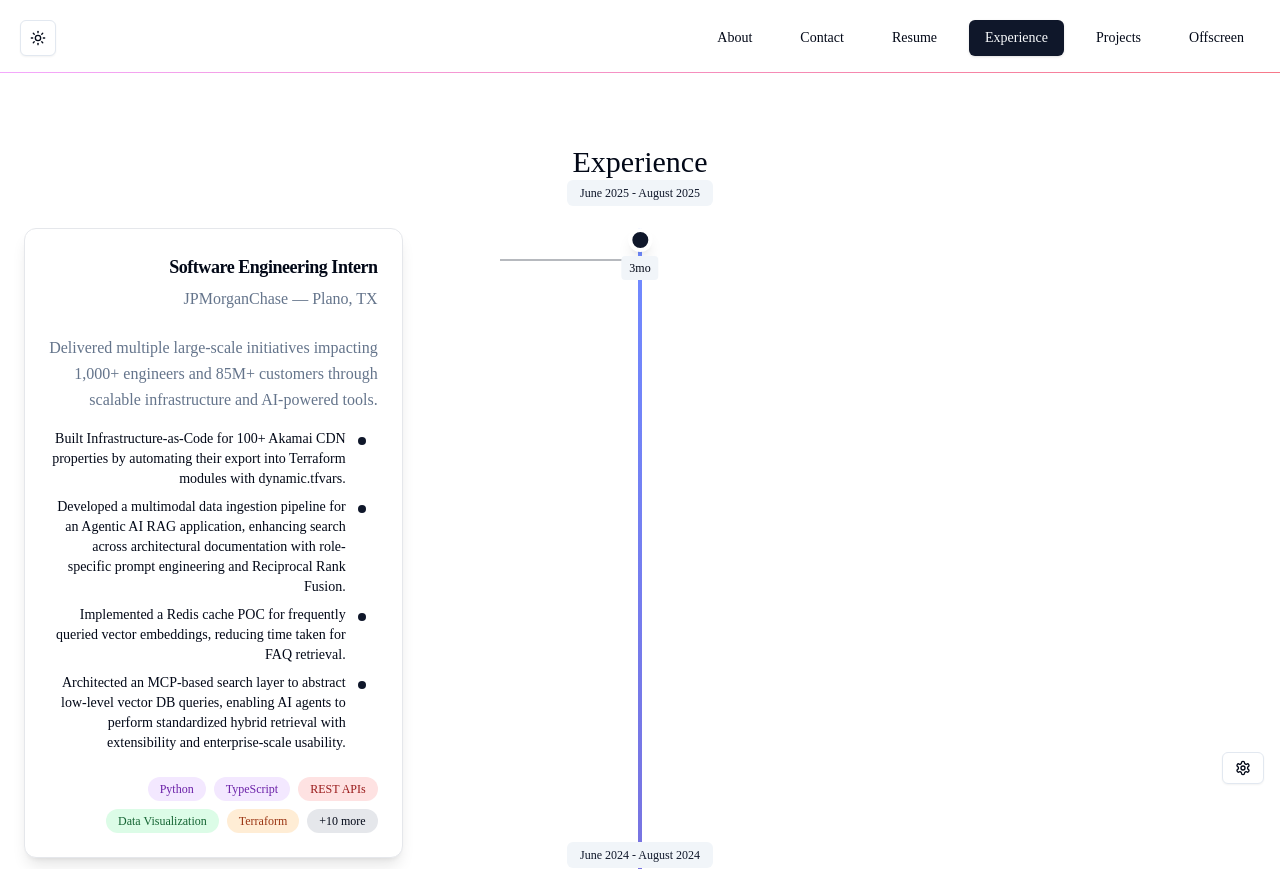
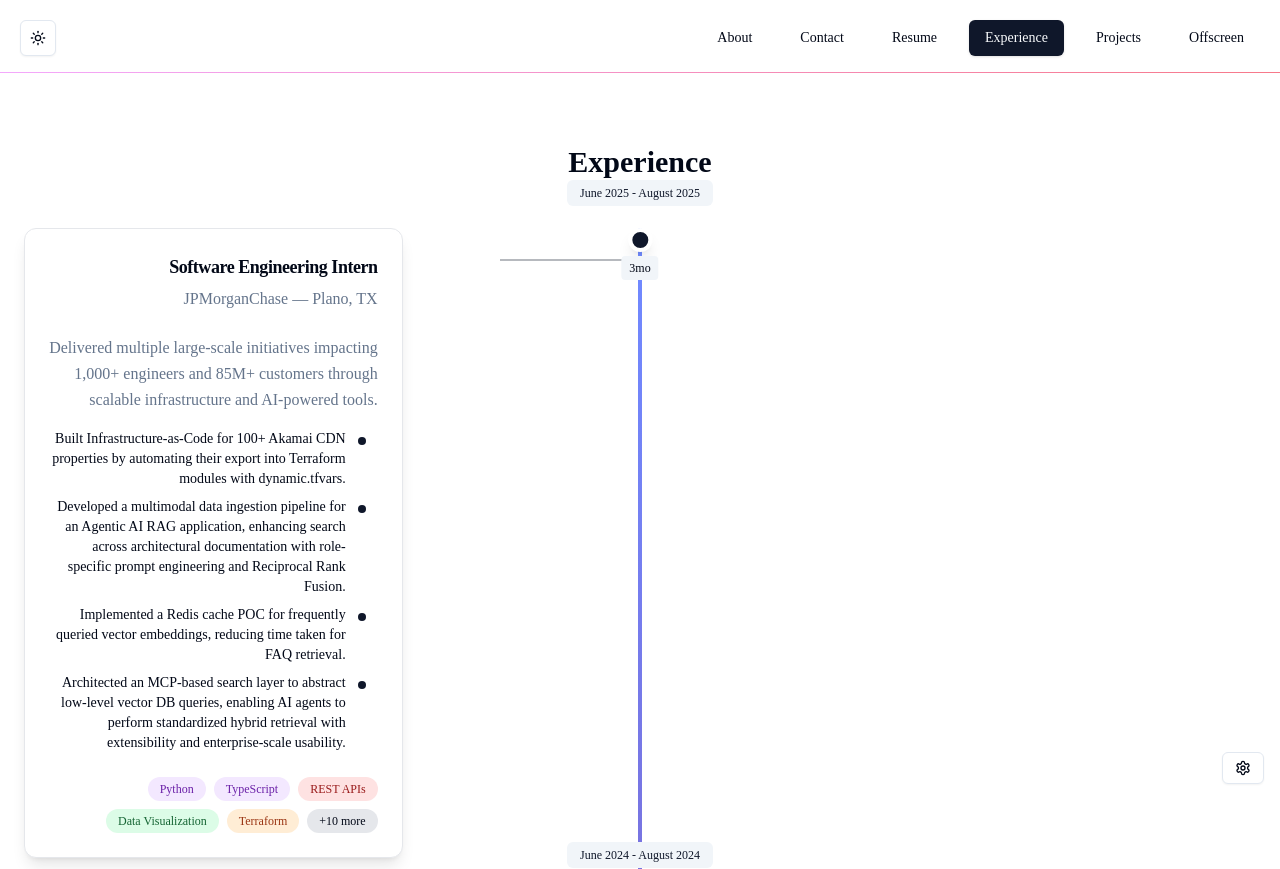
Before and after one commit to NairSiddharth/PersonalWebsite, a Next.js app: page /experience in a window 1280 px wide. Shown: the top 869 px of the page. Built offline with nearby package versions, Linux system fonts and the light colour scheme.

Commit message:
minor tweaks to font bolding for more standardization on page headers

```diff
--- a/src/sections/Experience.tsx
+++ b/src/sections/Experience.tsx
@@ -130,7 +130,6 @@
     return "lg:w-6/12"; // Large (long-term positions)
   };
 
-  // MOVE ALL HOOKS BEFORE ANY CONDITIONAL RETURNS
 
   // First useEffect: Process experiences data
   useEffect(() => {
@@ -255,7 +254,7 @@
       `}</style>
 
       <section id="experience" className="space-y-8 py-12 px-6">
-        <h2 className="font-heading text-3xl text-center mb-12">Experience</h2>
+        <h2 className="font-bold text-3xl text-center mb-12">Experience</h2>
 
         <div className="max-w-7xl mx-auto">
           <div className="relative">
--- a/src/sections/Offscreen.tsx
+++ b/src/sections/Offscreen.tsx
@@ -443,7 +443,7 @@
     <div className="max-w-7xl mx-auto py-12 px-6 space-y-12">
       {/* Header */}
       <div className="text-center space-y-4">
-        <h1 className="text-4xl font-heading font-bold">Beyond the Code</h1>
+        <h1 className="text-3xl font-bold">Beyond the Code</h1>
         <p className="text-lg text-muted-foreground max-w-2xl mx-auto">
           A glimpse into my life outside of programming - the movies and books I've consumed this year,
           and special memories from my incredible work experiences and general life adventures!
--- a/src/sections/Projects.tsx
+++ b/src/sections/Projects.tsx
@@ -202,7 +202,7 @@
     <section id="projects" className="py-12 px-6 max-w-7xl mx-auto">
       {/* Header */}
       <div className="text-center mb-12" data-aos="fade-up">
-        <h2 className="text-3xl font-bold mb-4">Featured Projects</h2>
+        <h2 className="text-3xl font-bold mb-4">Project Showcase</h2>
         <p className="text-muted-foreground max-w-2xl mx-auto">
           A showcase of my technical projects, ranging from full-stack applications to data science experiments.
         </p>
--- a/src/sections/Resume.tsx
+++ b/src/sections/Resume.tsx
@@ -14,7 +14,7 @@
 
   return (
     <section id="resume" className="space-y-6 py-12 px-6 max-w-4xl mx-auto">
-      <h2 className="font-heading text-3xl text-center">Resume</h2>
+      <h2 className="font-bold text-3xl text-center">Resume</h2>
       <p className="font-body text-base text-center">
         Preview my resume below or download a copy.
       </p>
```
